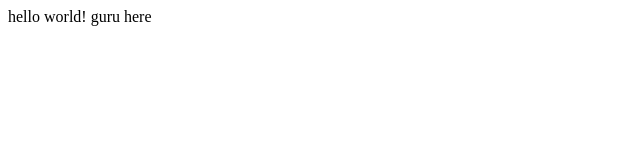
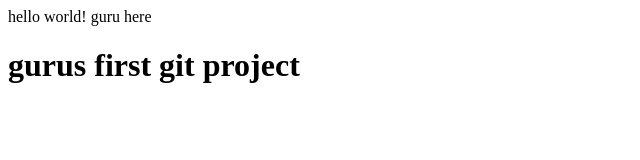
Before and after one commit to igururajsk/first-repo, a plain HTML site: page index.html in a window 1280 px wide. Shown: the whole page, without its empty margins (0-640 px from the left). Drawn offline with Linux system fonts and the light colour scheme.

Commit message:
trying smth new

```diff
--- a/index.html
+++ b/index.html
@@ -1 +1,2 @@
 <p> hello world! guru here </p>
+<h1> gurus first git project </h1>
```
